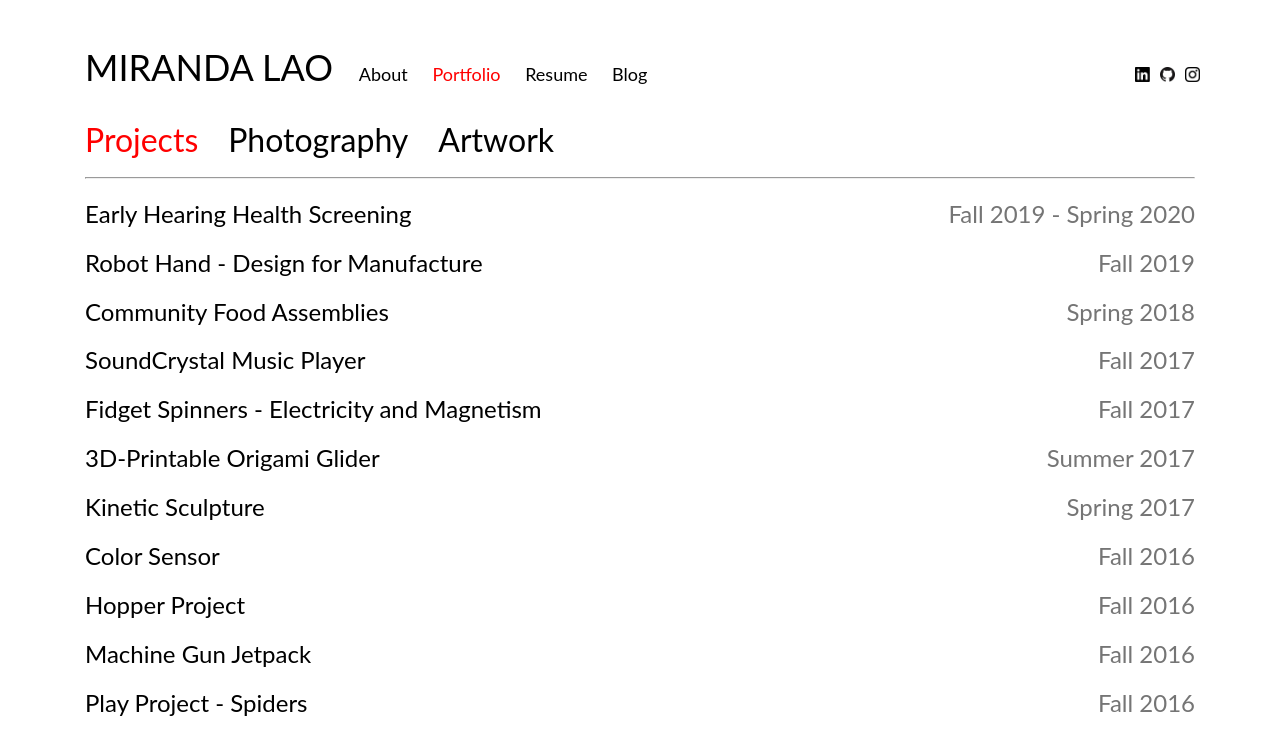
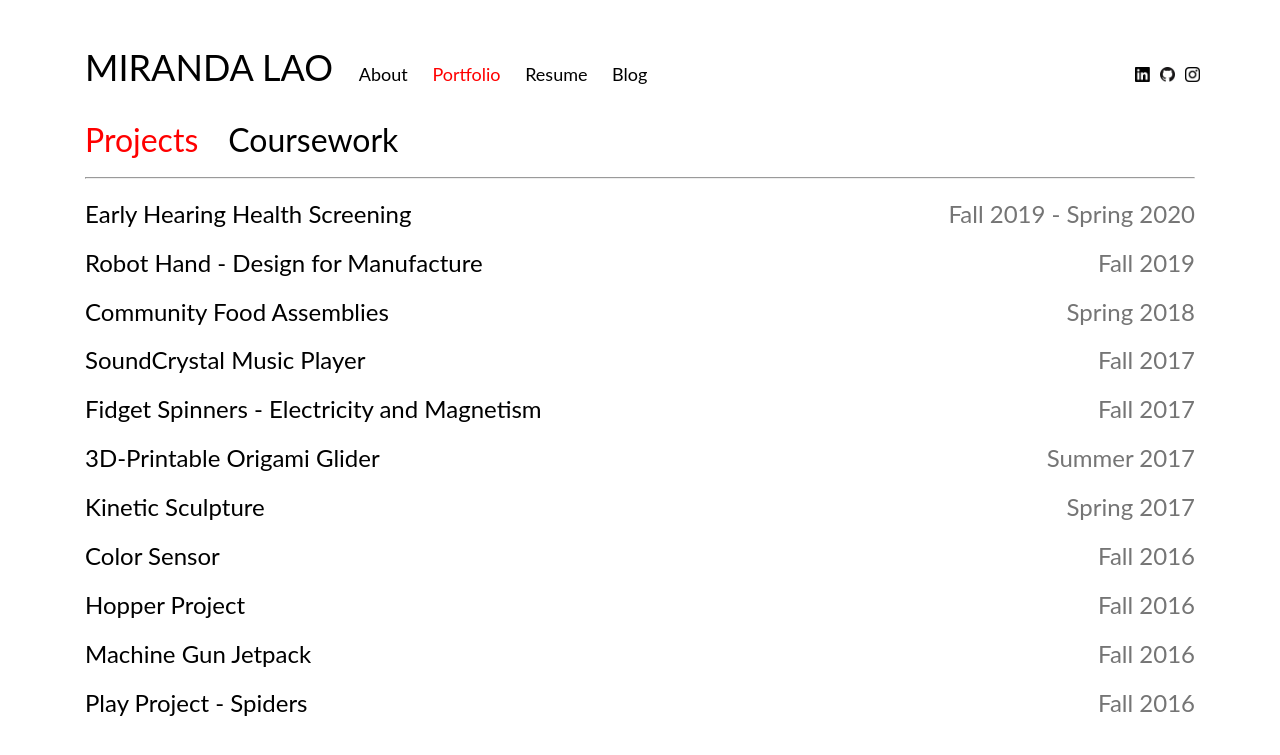
Before and after one commit to acedmonkeys/acedmonkeys.github.io, a Jekyll site: the page built from portfolio.html, in a window 1280 px wide. Shown: the top 755 px of the page. Built offline with Jekyll 4.4.1, drawn with Linux system fonts in a browser that asks for light colours.

Commit message:
added tabs to portfolio and filled out coursework

```diff
--- a/_sass/main.scss
+++ b/_sass/main.scss
@@ -23,7 +23,7 @@ a:hover:not(.current), a:active:not(.current) {
 nav{
   overflow: hidden;
   width: auto;
-  min-width: 730px;
+  min-width: 750px;
 }
 
 nav a{
@@ -43,6 +43,10 @@ nav a{
   list-style-type: none;
   margin: 0;
   padding: 0;
+}
+
+.courses{
+  font-size: 24px;
 }
 
 .timeframe{
@@ -85,7 +89,7 @@ nav a{
 body {
   margin: 25px 75px 0px 75px;
   width: auto;
-  min-width: 730px;
+  min-width: 750px;
   font-family: Lato;
 }
 
--- a/blog.html
+++ b/blog.html
@@ -3,7 +3,7 @@ layout: default
 title: Blog
 ---
 <h1>Latest Posts</h1>
-
+<p> Stay Tuned! </p>
 <ul>
   {% for post in site.posts %}
     <li>
--- a/portfolio.html
+++ b/portfolio.html
@@ -5,8 +5,7 @@ title: Past Work
 <!-- Tab links -->
 <div class="tab">
   <button class="tablinks" onclick="openWorkType(event, 'Projects')">Projects</button>
-  <button class="tablinks" onclick="openWorkType(event, 'Photography')">Photography</button>
-  <button class="tablinks" onclick="openWorkType(event, 'Artwork')">Artwork</button>
+  <button class="tablinks" onclick="openWorkType(event, 'Coursework')">Coursework</button>
 </div>
 <hr>
 <!-- Tab content -->
@@ -20,8 +19,47 @@ title: Past Work
   </ul>
 </div>
 
-<div id="Photography" class="tabcontent">
-  <p>lorem ipsum you know the drill</p>
+<div id="Coursework" class="tabcontent">
+  <p class="courses">
+    <b>Mathematics</b><br>
+    Topics in Abstract Algebra<span class="timeframe">Spring 2020</span><br>
+    Discrete and Convex Geometry<span class="timeframe">Spring 2019</span><br>
+    Graph Theory<span class="timeframe">Spring 2019</span><br>
+    Elements of Analysis I<span class="timeframe">Fall 2018</span><br>
+    Abstract Algebra<span class="timeframe">Fall 2018</span><br>
+    Number Theory<span class="timeframe">Spring 2018</span><br>
+    Linearity II<span class="timeframe">Fall 2017</span><br>
+    Linearity I<span class="timeframe">Spring 2017</span><br>
+    <br>
+    <b>Mechanical Engineering</b><br>
+    Affordable Design and Entrepreneurship<span class="timeframe">Fall 2019 - Spring 2020</span><br>
+    Design for Manufacture<span class="timeframe">Fall 2019</span><br>
+    Mechanics of Solids and Structures<span class="timeframe">Spring 2018</span><br>
+    Introduction to Material Science<span class="timeframe">Spring 2018</span><br>
+    Thermodynamics<span class="timeframe">Spring 2018</span><br>
+    Principles of Engineering<span class="timeframe">Fall 2017</span><br>
+    Dynamics<span class="timeframe">Fall 2017</span><br>
+    Introduction to Mechanical Prototyping<span class="timeframe">Spring 2017</span><br>
+    <br>
+    <b>Humanities</b><br>
+    Connections Between Mathematical and Lived Reality<span class="timeframe">Spring 2020</span><br>
+    Change the World: Personal Values<span class="timeframe">Spring 2020</span><br>
+    Philosophy of Math<span class="timeframe">Spring 2019</span><br>
+    Creative Approaches to Emerging Technologies<span class="timeframe">Fall 2018</span><br>
+    Shakespeare: The Elizabethan Era<span class="timeframe">Fall 2017</span><br>
+    History of Technology <span class="timeframe">Fall 2016</span><br>
+    <br>
+    <b>Broader Knowledge</b><br>
+    Immunology<span class="timeframe">Fall 2019</span><br>
+    Machine Learning<span class="timeframe">Fall 2019</span><br>
+    User-Oriented Collaborative Design<span class="timeframe">Spring 2018</span><br>
+    Electricity and Magnetism<span class="timeframe">Fall 2017</span><br>
+    Products and Markets<span class="timeframe">Spring 2017</span><br>
+    Quantum Physics<span class="timeframe">Spring 2017</span><br>
+    Design Nature <span class="timeframe">Fall 2016</span><br>
+    Introduction to Sensors, Instrumentation, and Measurement <span class="timeframe">Fall 2016</span><br>
+    Modeling and Simulation of the Physical World <span class="timeframe">Fall 2016</span><br>
+  </p>
 </div>
 
 <div id="Artwork" class="tabcontent">
```
